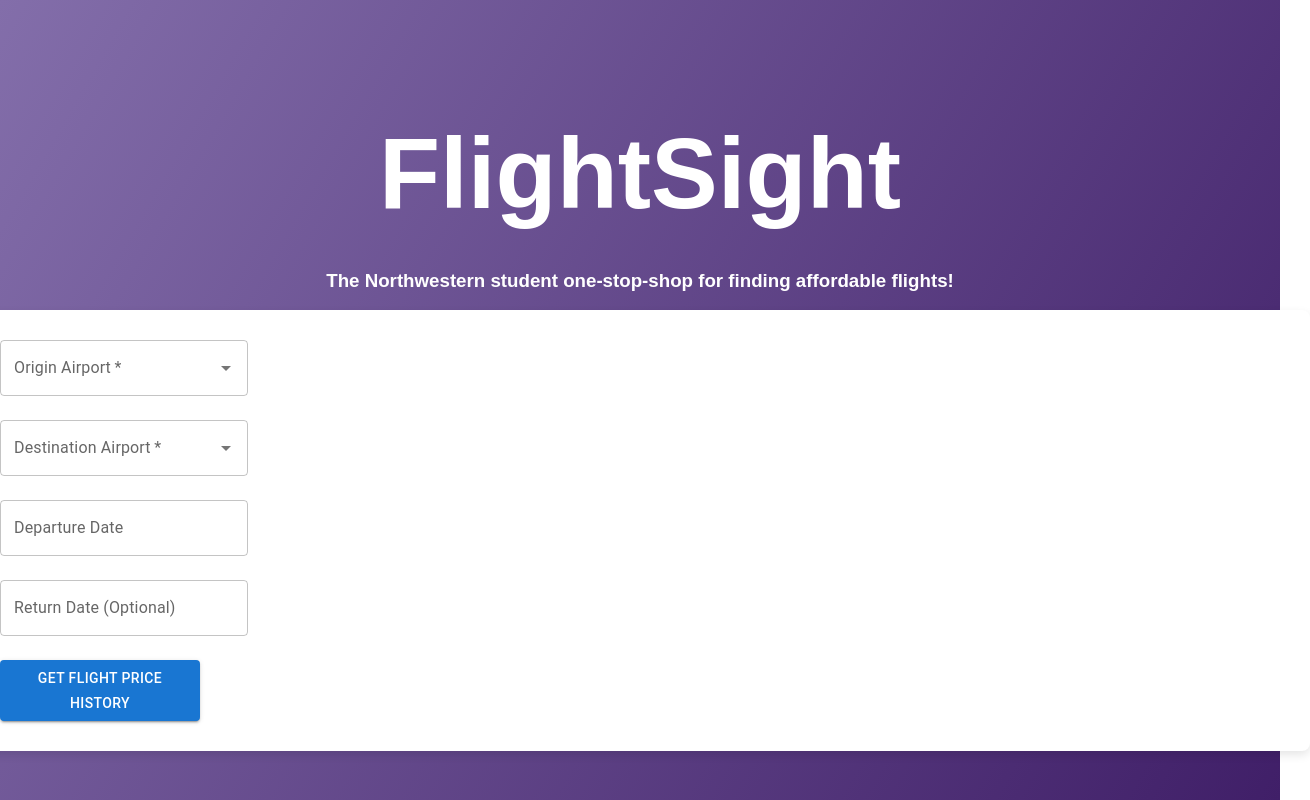
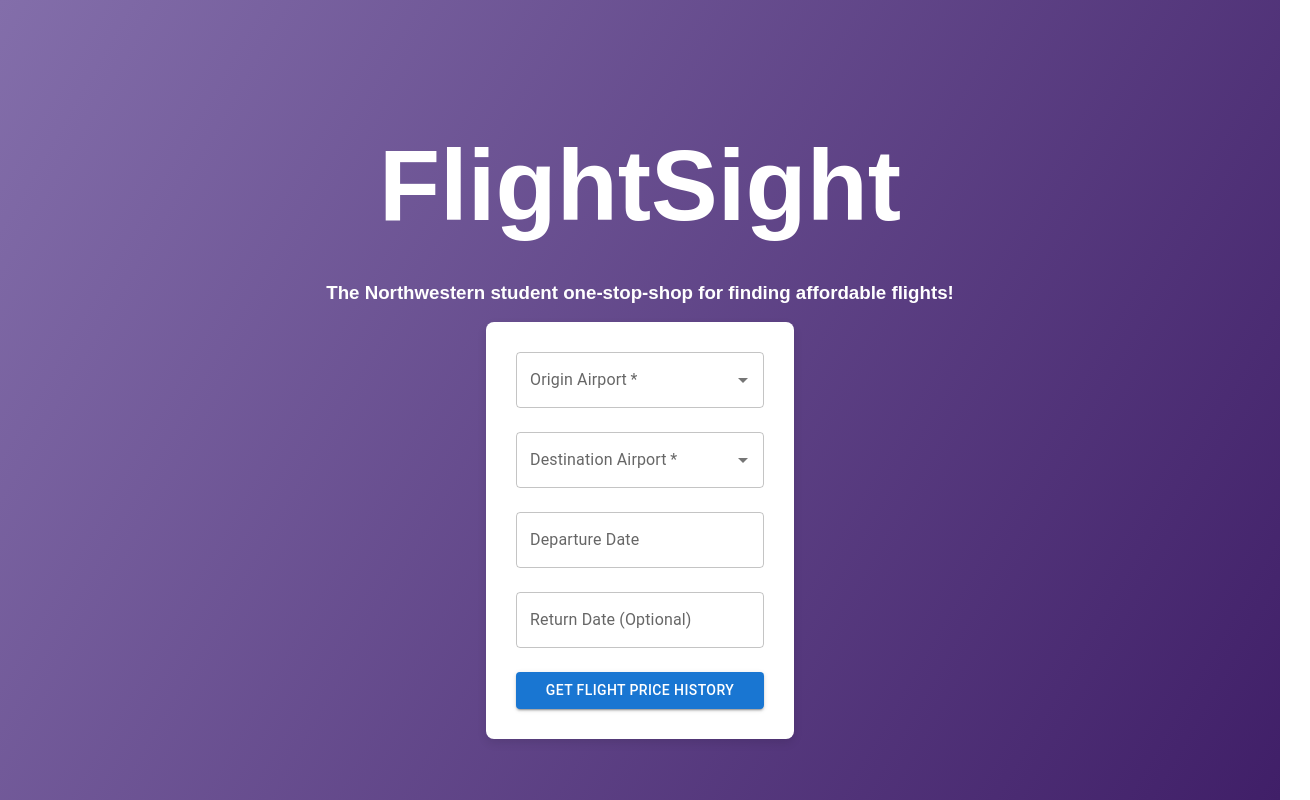
Before and after one commit to 392-f24/FlightSight, a React (Vite) app: page / in a window 1280 px wide. Shown: the whole page, 1310 px wide, since content can reach past the window. Built offline with nearby package versions, Linux system fonts and the light colour scheme.

Commit message:
fix styling for suggestions

```diff
--- a/src/components/Suggestions.css
+++ b/src/components/Suggestions.css
@@ -22,7 +22,7 @@
     box-shadow: 0 4px 10px rgba(0, 0, 0, 0.2);
 }
 
-form {
+.suggestion-form {
     display: flex;
     flex-direction: column;
     gap: 10px;
@@ -30,7 +30,7 @@
     width: 100%;
 }
 
-button {
+.suggestion-button {
     padding: 10px 20px;
     font-size: 16px;
     cursor: pointer;
@@ -44,11 +44,11 @@
     transition: background-color 0.3s ease;
 }
 
-button:hover {
+.suggestion-button:hover {
     background-color: #836EAA;
 }
 
-h2 {
+.suggestion-h2 {
     text-align: center;
     margin-bottom: 20px;
     color: #fff;
--- a/src/components/Suggestions.jsx
+++ b/src/components/Suggestions.jsx
@@ -71,7 +71,7 @@
             <h1>Flight Suggestions</h1>
             <div className='preference-select-div'>
                 <h3>Rank Your Preferences (1 = Most Preferred, 3 = Least Preferred)</h3>
-                <form onSubmit={handleSubmit}>
+                <form className='suggestion-form' onSubmit={handleSubmit}>
                     {Object.keys(rankings).map((rank) => (
                         <div key={rank}>
                             <label>Rank {rank}:</label>
@@ -89,7 +89,7 @@
                         </div>
                     ))}
                     <div>
-                        <button type="submit">Submit Rankings</button>
+                        <button className='suggestion-button' type="submit">Submit Rankings</button>
                     </div>
                 </form>
             </div>
```
